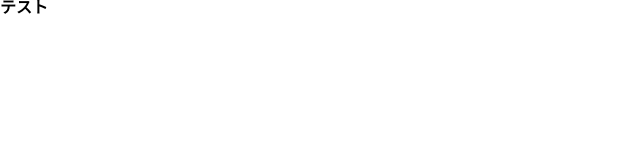
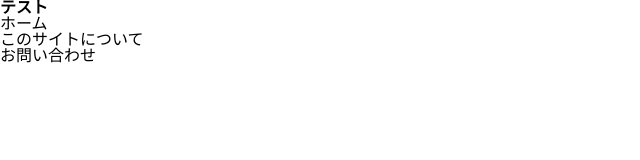
Before and after one commit to Aipakazuma/house_study_sessions_git_3, a plain HTML site: page index.html in a window 1280 px wide. Shown: the whole page, without its empty margins (0-640 px from the left). Drawn offline with Linux system fonts and the light colour scheme.

Commit message:
[add] サイドナビ追加

```diff
--- a/index.html
+++ b/index.html
@@ -8,5 +8,12 @@
 </head>
 <body>
   <h1>テスト</h1>
+  <div class="nav">
+    <ul>
+      <li>ホーム</li>
+      <li>このサイトについて</li>
+      <li>お問い合わせ</li>
+    </ul>
+  </div>
 </body>
 </html>
```
